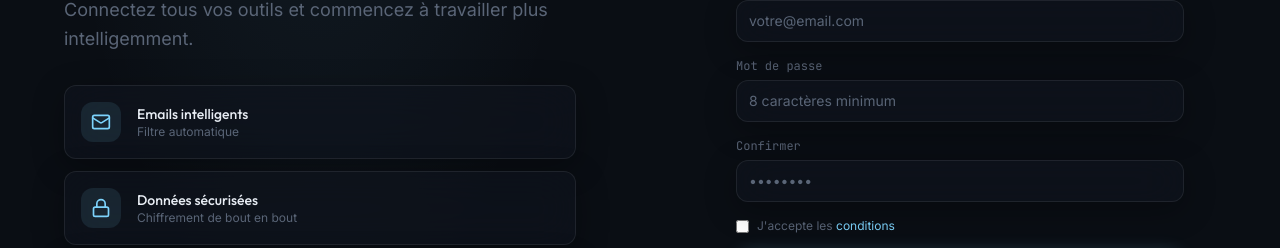
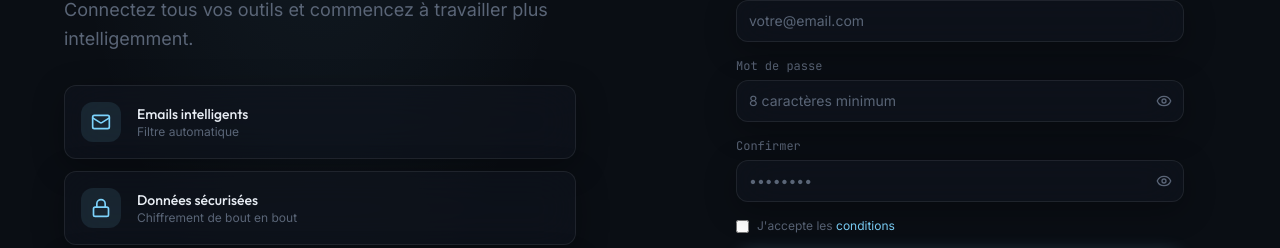
Before and after one commit to Lefurtif221/command-center-SAAS-dashboard-, a React (Vite) app: page /auth in a window 1280 px wide. Both pictures are taken after a click on the button "Inscription". Shown: the part 327-575 px from the top of the page. Built offline with nearby package versions, Linux system fonts and the light colour scheme; no server answers.

Commit message:
feat: add password visibility toggle on auth pages

```diff
--- a/src/pages/AuthPage.jsx
+++ b/src/pages/AuthPage.jsx
@@ -1,7 +1,7 @@
 import { useState, useEffect } from 'react'
 import { useNavigate } from 'react-router-dom'
 import { useAuth } from '../hooks/useAuth'
-import { ArrowLeft, Sparkles, Mail, Lock, TrendingUp } from 'lucide-react'
+import { ArrowLeft, Sparkles, Mail, Lock, TrendingUp, Eye, EyeOff } from 'lucide-react'
 
 export default function AuthPage() {
   const navigate = useNavigate()
@@ -11,6 +11,9 @@ export default function AuthPage() {
   const [error, setError] = useState('')
   const [loginForm, setLoginForm] = useState({ email: '', password: '' })
   const [signupForm, setSignupForm] = useState({ name: '', email: '', password: '', confirmPassword: '' })
+  const [showLoginPassword, setShowLoginPassword] = useState(false)
+  const [showSignupPassword, setShowSignupPassword] = useState(false)
+  const [showConfirmPassword, setShowConfirmPassword] = useState(false)
 
   useEffect(() => {
     if (isAuthenticated) navigate('/dashboard')
@@ -95,7 +98,12 @@ export default function AuthPage() {
               </div>
               <div>
                 <label className="block text-xs text-muted mb-1.5 font-mono">Mot de passe</label>
-                <input type="password" placeholder="••••••••" value={loginForm.password} onChange={(e) => setLoginForm({ ...loginForm, password: e.target.value })} className="w-full px-3 py-2.5 glass rounded-xl text-sm text-text placeholder:text-muted focus:outline-none focus:border-accent/50 focus:shadow-[0_0_12px_-4px_rgba(125,211,252,0.2)] transition-all duration-200" required />
+                <div className="relative">
+                  <input type={showLoginPassword ? 'text' : 'password'} placeholder="••••••••" value={loginForm.password} onChange={(e) => setLoginForm({ ...loginForm, password: e.target.value })} className="w-full px-3 py-2.5 pr-10 glass rounded-xl text-sm text-text placeholder:text-muted focus:outline-none focus:border-accent/50 focus:shadow-[0_0_12px_-4px_rgba(125,211,252,0.2)] transition-all duration-200" required />
+                  <button type="button" onClick={() => setShowLoginPassword(!showLoginPassword)} className="absolute right-3 top-1/2 -translate-y-1/2 text-muted hover:text-text transition-colors">
+                    {showLoginPassword ? <EyeOff size={16} /> : <Eye size={16} />}
+                  </button>
+                </div>
               </div>
               <div className="flex items-center justify-between text-xs">
                 <label className="flex items-center gap-2 text-muted"><input type="checkbox" defaultChecked /> Se souvenir de moi</label>
@@ -115,11 +123,21 @@ export default function AuthPage() {
               </div>
               <div>
                 <label className="block text-xs text-muted mb-1.5 font-mono">Mot de passe</label>
-                <input type="password" placeholder="8 caractères minimum" value={signupForm.password} onChange={(e) => setSignupForm({ ...signupForm, password: e.target.value })} className="w-full px-3 py-2.5 glass rounded-xl text-sm text-text placeholder:text-muted focus:outline-none focus:border-accent/50 focus:shadow-[0_0_12px_-4px_rgba(125,211,252,0.2)] transition-all duration-200" required />
+                <div className="relative">
+                  <input type={showSignupPassword ? 'text' : 'password'} placeholder="8 caractères minimum" value={signupForm.password} onChange={(e) => setSignupForm({ ...signupForm, password: e.target.value })} className="w-full px-3 py-2.5 pr-10 glass rounded-xl text-sm text-text placeholder:text-muted focus:outline-none focus:border-accent/50 focus:shadow-[0_0_12px_-4px_rgba(125,211,252,0.2)] transition-all duration-200" required />
+                  <button type="button" onClick={() => setShowSignupPassword(!showSignupPassword)} className="absolute right-3 top-1/2 -translate-y-1/2 text-muted hover:text-text transition-colors">
+                    {showSignupPassword ? <EyeOff size={16} /> : <Eye size={16} />}
+                  </button>
+                </div>
               </div>
               <div>
                 <label className="block text-xs text-muted mb-1.5 font-mono">Confirmer</label>
-                <input type="password" placeholder="••••••••" value={signupForm.confirmPassword} onChange={(e) => setSignupForm({ ...signupForm, confirmPassword: e.target.value })} className="w-full px-3 py-2.5 glass rounded-xl text-sm text-text placeholder:text-muted focus:outline-none focus:border-accent/50 focus:shadow-[0_0_12px_-4px_rgba(125,211,252,0.2)] transition-all duration-200" required />
+                <div className="relative">
+                  <input type={showConfirmPassword ? 'text' : 'password'} placeholder="••••••••" value={signupForm.confirmPassword} onChange={(e) => setSignupForm({ ...signupForm, confirmPassword: e.target.value })} className="w-full px-3 py-2.5 pr-10 glass rounded-xl text-sm text-text placeholder:text-muted focus:outline-none focus:border-accent/50 focus:shadow-[0_0_12px_-4px_rgba(125,211,252,0.2)] transition-all duration-200" required />
+                  <button type="button" onClick={() => setShowConfirmPassword(!showConfirmPassword)} className="absolute right-3 top-1/2 -translate-y-1/2 text-muted hover:text-text transition-colors">
+                    {showConfirmPassword ? <EyeOff size={16} /> : <Eye size={16} />}
+                  </button>
+                </div>
               </div>
               <div className="flex items-start gap-2 text-xs">
                 <input type="checkbox" required className="mt-0.5" />
```
